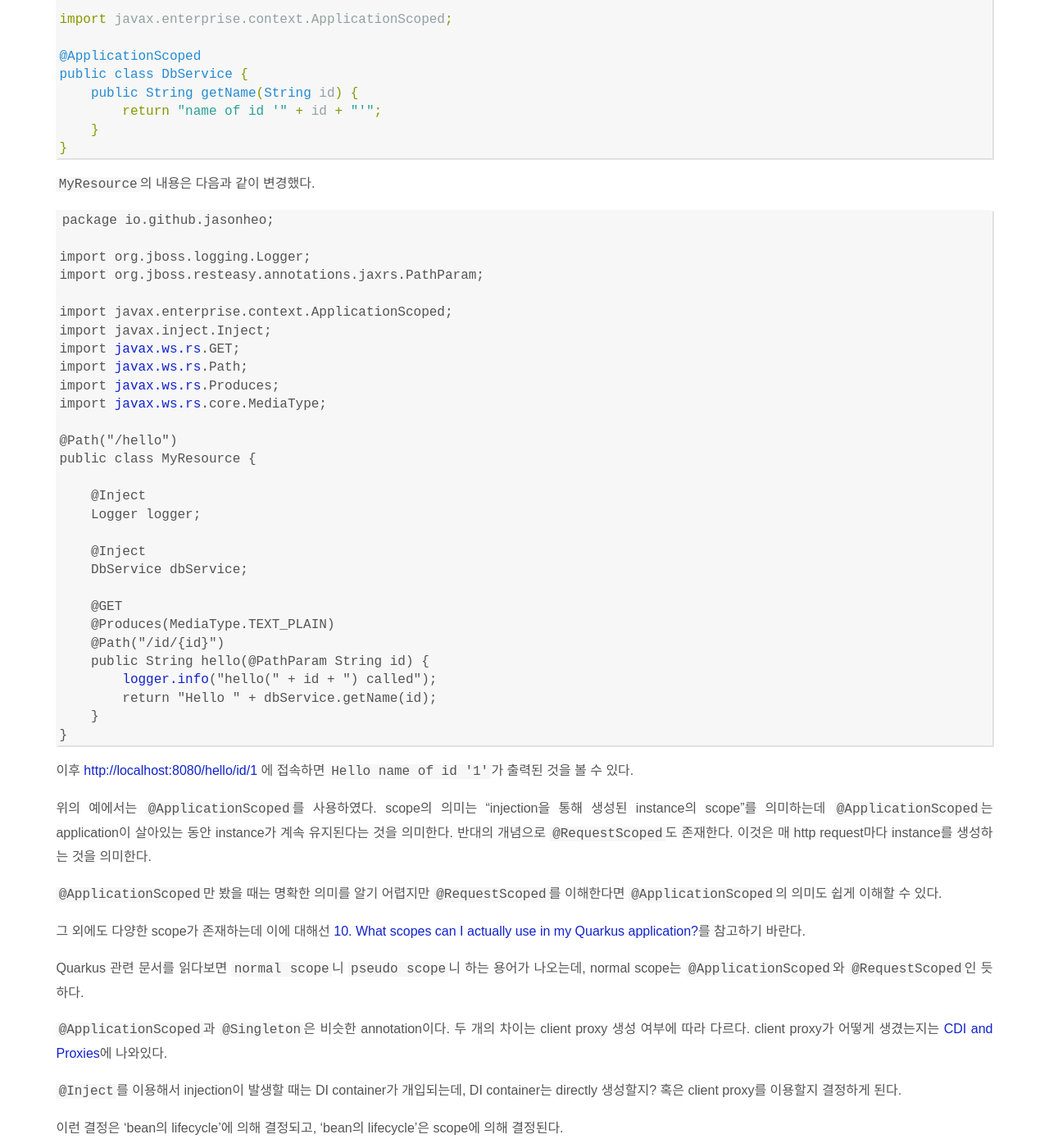
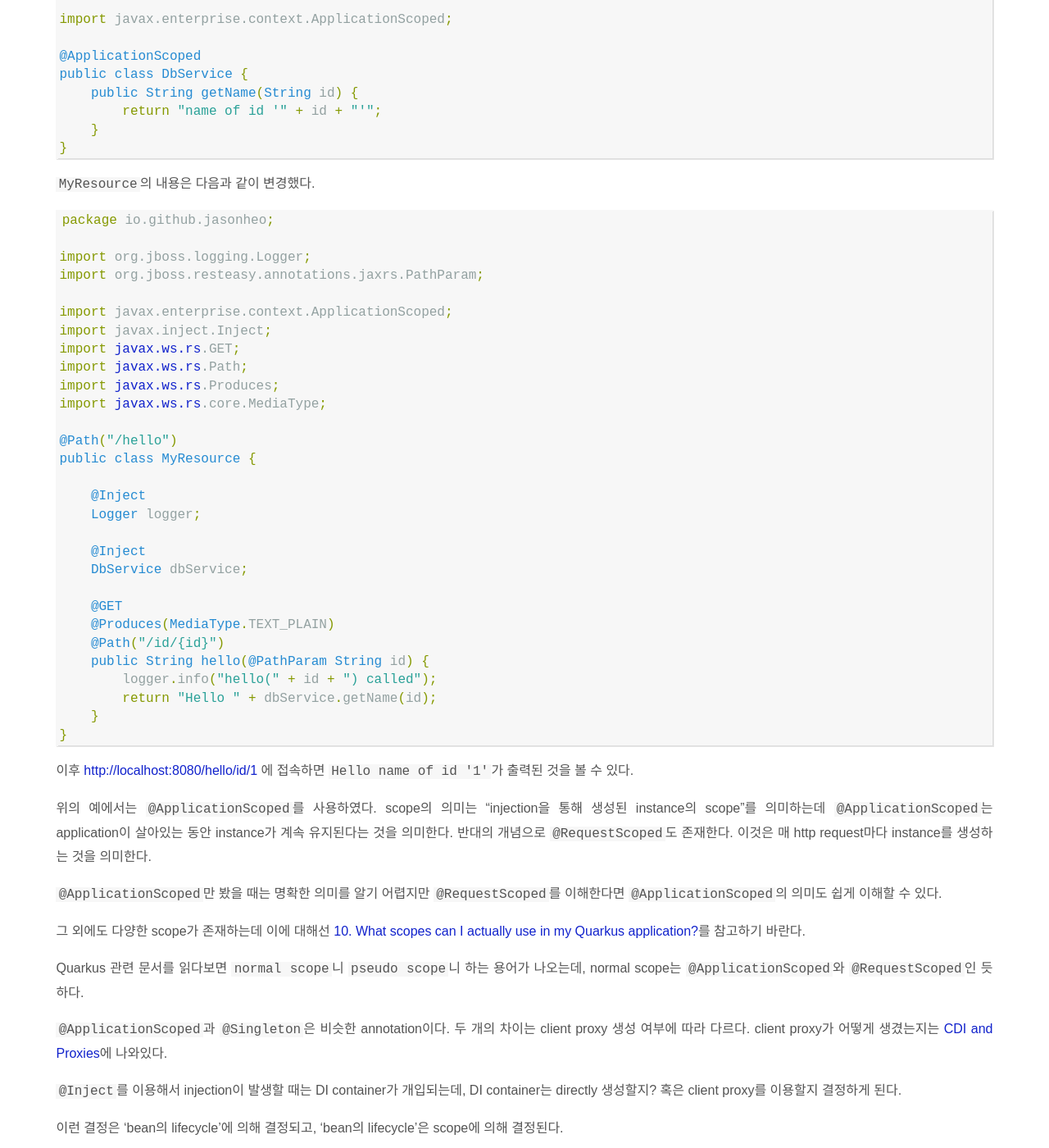
Before and after one commit to jason-heo/jason-heo.github.io, a Jekyll site: the page built from _posts/2021-09-24-di-of-quarkus.md, in a window 1280 px wide and 1400 px high, scrolled down 4495 px. Shown: the whole window at 82% size. Built offline with Jekyll 4.4.1, drawn with Linux system fonts in a browser that asks for light colours; comment, search, counter and statistics services are not loaded; some of the changed text lies outside the part shown.

Commit message:
마무리 추가

````diff
--- a/_posts/2021-09-24-di-of-quarkus.md
+++ b/_posts/2021-09-24-di-of-quarkus.md
@@ -113,7 +113,7 @@
 
 아래의 명령을 실행하면  Rest Server가 실행된다.
 
-```
+```console
 $ ./mvnw compile quarkus:dev -DskipTests
 ```
 
@@ -197,7 +197,7 @@
 
 `MyResource`의 내용은 다음과 같이 변경했다.
 
-```
+```java
 package io.github.jasonheo;
 
 import org.jboss.logging.Logger;
@@ -255,7 +255,7 @@
 
 CDI에서는 Lifecycle callback을 제공한다. 말로 설명하는 것보다 아래의 예를 보는 것이 더 편할 것이다.
 
-```
+```java
 package io.github.jasonheo;
 
 import org.jboss.logging.Logger;
@@ -544,7 +544,7 @@
 
 DI를 사용하다보면 ambiguity 문제가 발생할 수 있다. 예를 들어 다음과 같이 `ImageFileEditor`의 구현이 여러 개인 경우 `ImageFileEditor editor`에 대해 어떤 bean을 inject해야할지 ambiguous하므로 에러가 발생한다.
 
-```
+```java
 public class GifFileEditor implements ImageFileEditor { ... }
 
 public class JpgFileEditor implements ImageFileEditor { ... }
@@ -554,7 +554,7 @@
 
 이때 `@Alternative`를 사용할 수 있다.
 
-```
+```java
 @Alternative
 public class GifFileEditor implements ImageFileEditor { ... }
 
````
Also changed, not shown: other parts of _posts/2021-09-24-di-of-quarkus.md (+5 -1 lines).
